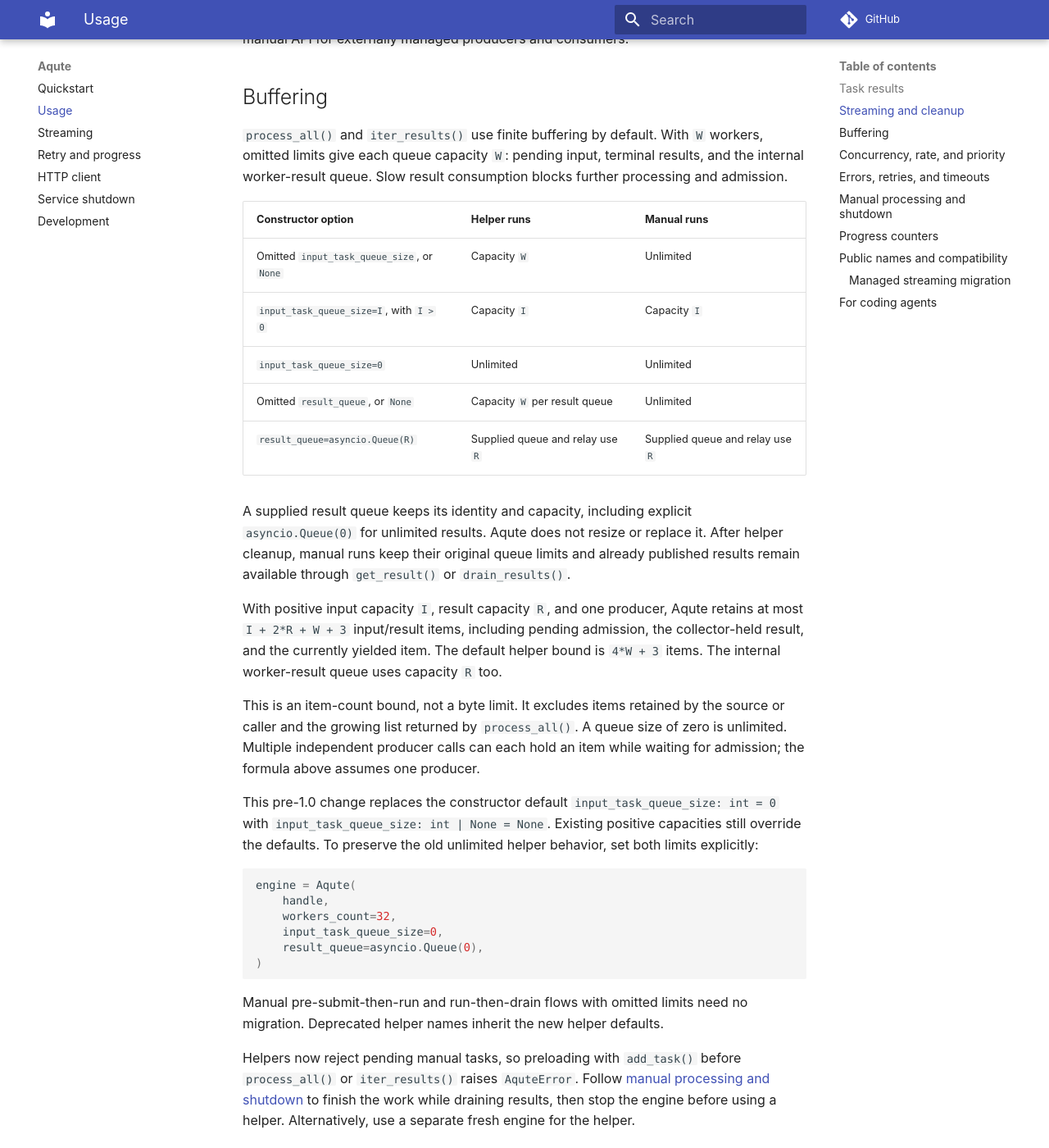
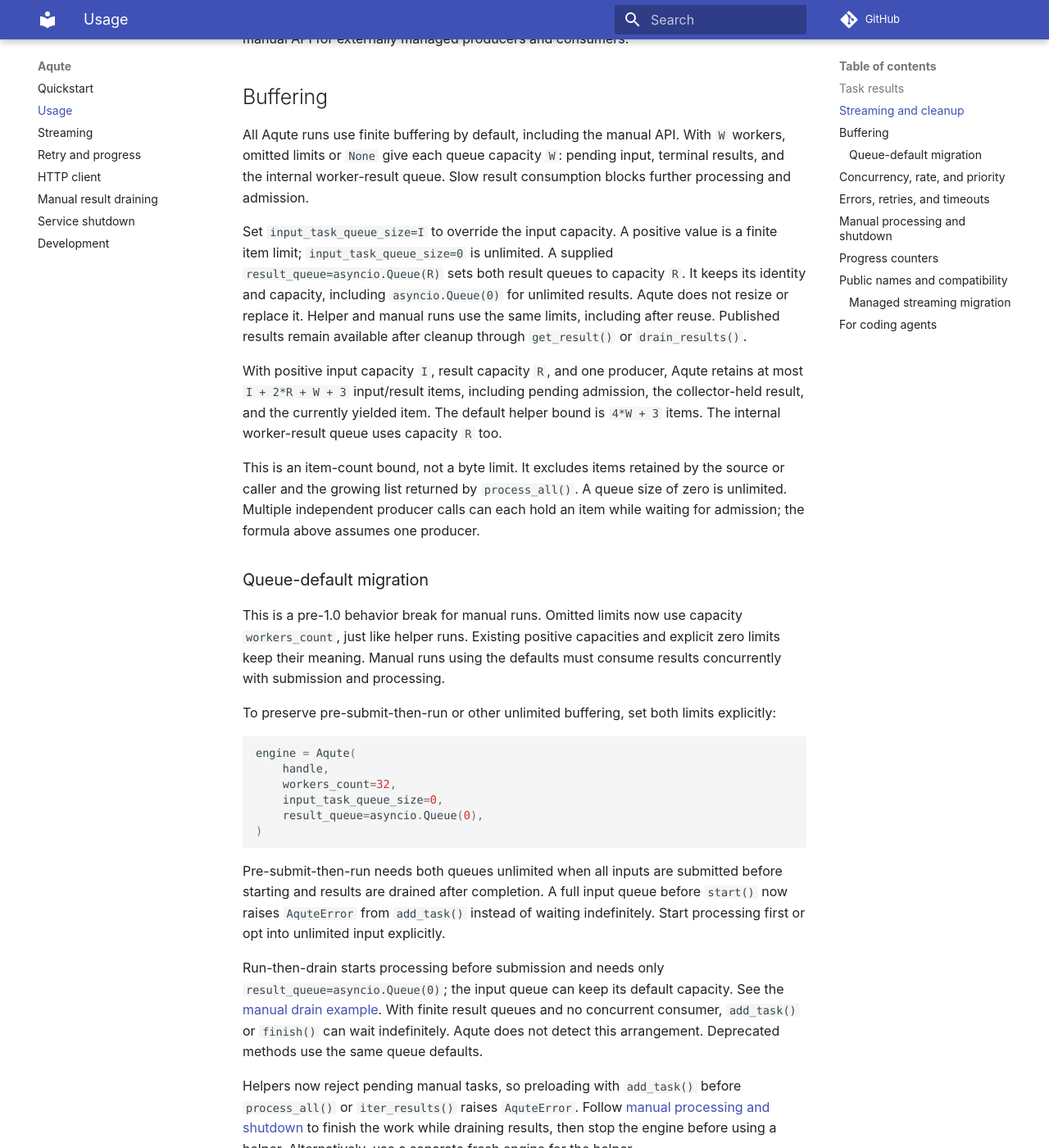
Before and after one commit to insomnes/aqute, an MkDocs documentation site: the page built from docs/usage.md, in a window 1280 px wide and 1400 px high, scrolled down 1345 px. Shown: the whole window at 82% size. Built offline with MkDocs 1.6.1 and Material for MkDocs 9.7.7, drawn with Linux system fonts in a browser that asks for light colours; comment, search, counter and statistics services are not loaded; some of the changed text lies outside the part shown.

Commit message:
feat!: unify bounded queue defaults for all runs

````diff
--- a/docs/usage.md
+++ b/docs/usage.md
@@ -60,23 +60,18 @@ consuming input. Use the manual API for externally managed producers and consume
 
 ## Buffering
 
-`process_all()` and `iter_results()` use finite buffering by default. With `W`
-workers, omitted limits give each queue capacity `W`: pending input, terminal
-results, and the internal worker-result queue. Slow result consumption blocks
-further processing and admission.
+All Aqute runs use finite buffering by default, including the manual API. With
+`W` workers, omitted limits or `None` give each queue capacity `W`: pending input,
+terminal results, and the internal worker-result queue. Slow result consumption
+blocks further processing and admission.
 
-| Constructor option | Helper runs | Manual runs |
-| --- | --- | --- |
-| Omitted `input_task_queue_size`, or `None` | Capacity `W` | Unlimited |
-| `input_task_queue_size=I`, with `I > 0` | Capacity `I` | Capacity `I` |
-| `input_task_queue_size=0` | Unlimited | Unlimited |
-| Omitted `result_queue`, or `None` | Capacity `W` per result queue | Unlimited |
-| `result_queue=asyncio.Queue(R)` | Supplied queue and relay use `R` | Supplied queue and relay use `R` |
-
-A supplied result queue keeps its identity and capacity, including explicit
-`asyncio.Queue(0)` for unlimited results. Aqute does not resize or replace it.
-After helper cleanup, manual runs keep their original queue limits and already
-published results remain available through `get_result()` or `drain_results()`.
+Set `input_task_queue_size=I` to override the input capacity. A positive value is
+a finite item limit; `input_task_queue_size=0` is unlimited.
+A supplied `result_queue=asyncio.Queue(R)` sets both result queues to capacity `R`.
+It keeps its identity and capacity, including `asyncio.Queue(0)` for unlimited
+results. Aqute does not resize or replace it. Helper and manual runs use the same
+limits, including after reuse. Published results remain available after cleanup
+through `get_result()` or `drain_results()`.
 
 With positive input capacity `I`, result capacity `R`, and one producer, Aqute
 retains at most `I + 2*R + W + 3` input/result items, including pending admission,
@@ -88,10 +83,15 @@ source or caller and the growing list returned by `process_all()`. A queue size
 zero is unlimited. Multiple independent producer calls can each hold an item
 while waiting for admission; the formula above assumes one producer.
 
-This pre-1.0 change replaces the constructor default
-`input_task_queue_size: int = 0` with `input_task_queue_size: int | None = None`.
-Existing positive capacities still override the defaults. To preserve the old
-unlimited helper behavior, set both limits explicitly:
+### Queue-default migration
+
+This is a pre-1.0 behavior break for manual runs. Omitted limits now use capacity
+`workers_count`, just like helper runs. Existing positive capacities and explicit
+zero limits keep their meaning. Manual runs using the defaults must consume
+results concurrently with submission and processing.
+
+To preserve pre-submit-then-run or other unlimited buffering, set both limits
+explicitly:
 
 ```python
 engine = Aqute(
@@ -102,8 +102,16 @@ engine = Aqute(
 )
 ```
 
-Manual pre-submit-then-run and run-then-drain flows with omitted limits need no
-migration. Deprecated helper names inherit the new helper defaults.
+Pre-submit-then-run needs both queues unlimited when all inputs are submitted
+before starting and results are drained after completion. A full input queue
+before `start()` now raises `AquteError` from `add_task()` instead of waiting
+indefinitely. Start processing first or opt into unlimited input explicitly.
+
+Run-then-drain starts processing before submission and needs only
+`result_queue=asyncio.Queue(0)`; the input queue can keep its default capacity.
+See the [manual drain example](manual_drain.md). With finite result queues and no
+concurrent consumer, `add_task()` or `finish()` can wait indefinitely. Aqute does
+not detect this arrangement. Deprecated methods use the same queue defaults.
 
 Helpers now reject pending manual tasks, so preloading with `add_task()` before
 `process_all()` or `iter_results()` raises `AquteError`. Follow
@@ -189,16 +197,21 @@ group. See [HTTPX's async client guide](https://www.python-httpx.org/async/).
 ## Manual processing and shutdown
 
 Use the Aqute async context manager, or `start()` followed by `stop()`. Start workers
-before filling a bounded input queue. Submit with `await add_task(data)` and
-consume with `await get_result()`. Custom IDs use `task_id`; omitted IDs are
-generated. `drain_results()` removes currently available results without waiting.
+before filling a bounded input queue; otherwise `add_task()` raises `AquteError`
+when the input queue is already full. With default limits, submit with
+`await add_task(data)` and consume results concurrently with `await get_result()`.
+Custom IDs use `task_id`; omitted IDs are generated. `drain_results()` removes currently available results without waiting.
 `get_result()` raises `AquteError` after normal completion when no results remain.
 
 `finish_submitting()` signals that input submission is complete. `await finish()`
 also sends that signal and waits for processing. Stop producers before either
 call. These methods do not reject later submissions while the run still has work.
 `await run()` starts processing and finishes work submitted before start.
-After `run()` or `finish()` completes, await `stop()` before starting a helper.
+With finite result queues, keep the consumer running while awaiting completion.
+For pre-submit-then-run, explicitly set both queues unlimited. For run-then-drain,
+set only the result queue unlimited; see [queue-default migration](#queue-default-migration)
+and the [manual drain example](manual_drain.md). After `run()` or `finish()`
+completes, await `stop()` before starting a helper.
 
 The executable [service shutdown example](service_shutdown.md) shows:
 
@@ -323,8 +336,8 @@ source instead of reconstructing the API from older examples.
   after completion, early exit, or failure. Keep the external client open around
   that context. Aqute closes started generator sources; callers own other source
   resources and must close them explicitly.
-- Leave queue limits omitted for finite helper defaults, with each queue sized to
-  `workers_count`. Use positive capacities to override them; zero is unlimited.
+- Leave queue limits omitted for finite defaults in all APIs, with each queue
+  sized to `workers_count`. Use positive capacities to override them; zero is unlimited.
   These are item limits. Payload bytes, caller-retained data, and the complete
   list returned by `process_all()` are outside the bound. See [buffering](#buffering).
 - Handle each terminal task explicitly. `task.unwrap()` returns the successful
--- a/mkdocs.yml
+++ b/mkdocs.yml
@@ -14,6 +14,7 @@ nav:
   - Streaming: streaming.md
   - Retry and progress: retry_progress.md
   - HTTP client: http_client.md
+  - Manual result draining: manual_drain.md
   - Service shutdown: service_shutdown.md
   - Development: development.md
 markdown_extensions:
````
Also changed, not shown: README.md (+5 -0 lines), docs/manual_drain.md (added, +24 -0 lines), 13 other files.
